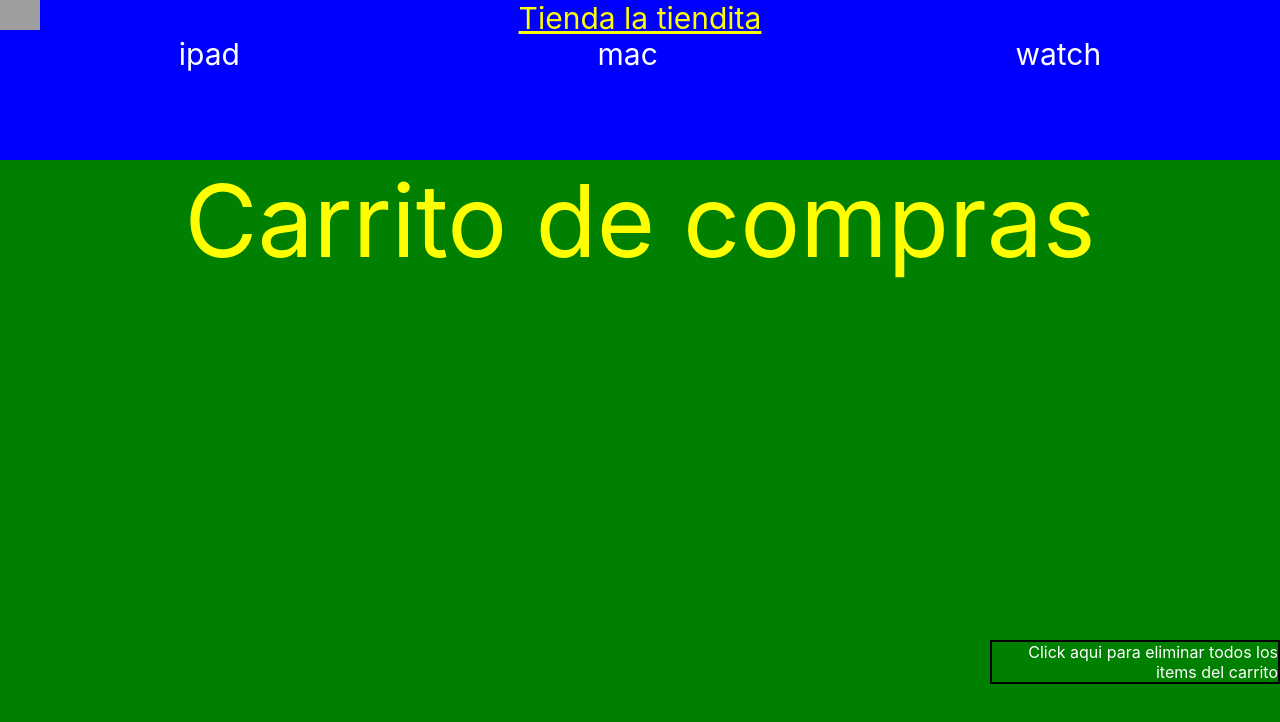
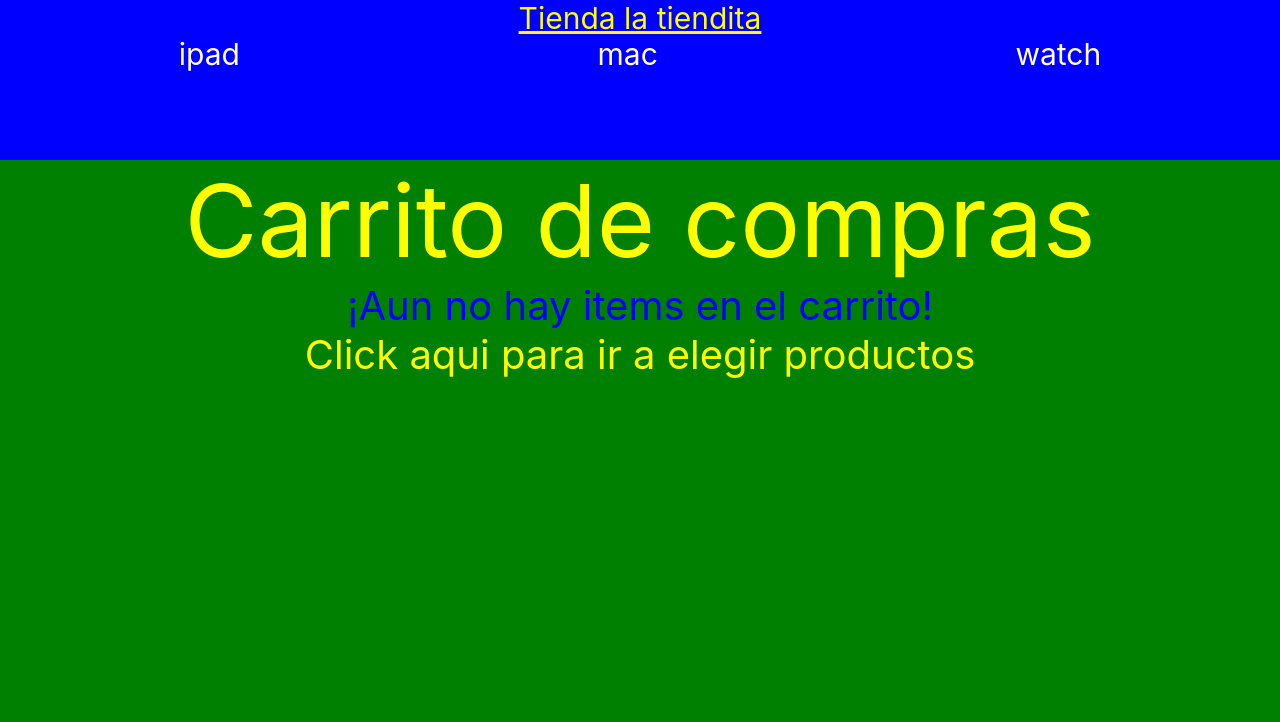
Before and after one commit to Ale2301/Romero-Ecommerce, a React (Create React App) app: page /cart in a window 1280 px wide. Shown: the top 722 px of the page. Built offline with nearby package versions, Linux system fonts and the light colour scheme; grey boxes are pictures that could not be loaded.

Commit message:
14th commit

```diff
--- a/src/App.js
+++ b/src/App.js
@@ -1,7 +1,7 @@
 import './App.css';
 import ItemListContainer from './components/ItemListContainer/ItemListContainer';
 import NavBar from './components/NavBar/NavBar';
-import ItemDetailContainer from './components/itemDetailContainer/itemDetailContainer';
+import ItemDetailContainer from './components/itemDetailContainer/ItemDetailContainer';
 import { BrowserRouter,Routes,Route} from 'react-router-dom';
 import { CartContextProvider } from './components/CartContext/CartContext';
 import Cart from './components/Cart/Cart';
--- a/src/components/Cart/Cart.css
+++ b/src/components/Cart/Cart.css
@@ -46,3 +46,17 @@
     font-size: 100px;
     color: yellow;
 }
+.carritoVacio{
+    font-size: 40px;
+    color: blue;
+    text-align: center;
+}
+.clickCarritoVacio{
+    color: yellow;
+    text-decoration: none;
+}
+.clickCarritoVacio:hover{
+    transition: .4s;
+    font-size: 45px;
+    color: white;
+}
--- a/src/components/Cart/Cart.js
+++ b/src/components/Cart/Cart.js
@@ -1,6 +1,7 @@
 import CartContext from "../CartContext/CartContext";
 import { useContext } from "react";
 import "./Cart.css"
+import { Link } from "react-router-dom";
 
 const Cart = () =>{
     const {cart} = useContext(CartContext)
@@ -42,13 +43,30 @@ const Cart = () =>{
                     {prod.price * prod.quantity}
                     </div>
                     <img src = {prod.img} alt = {prod.name}></img>
-                    <div className = "buttonCart" onClick={ e => removeItem(prod.id)}>
-                        Click para eliminar tu/s {prod.name}
-                    </div>
+                    {prod.quantity === 1?
+                        <div className = "buttonCart" onClick={ e => removeItem(prod.id)}>
+                            Click para eliminar tu {prod.name}
+                        </div>:
+                        <div className = "buttonCart" onClick={ e => removeItem(prod.id)}>
+                            Click para eliminar tus {prod.name}
+                        </div>
+                    }
                 </div>
             )}
-            {precioFinal === 0 ? <div></div> : <div className = "precioTotal">Precio total a pagar por estos productos: <span>{precioFinal}</span></div>}
-            <div className = "buttonCart clear" onClick={clearCart}>Click aqui para eliminar todos los items del carrito</div>
+            {precioFinal === 0 ?
+                <div className = "carritoVacio">
+                    <div>¡Aun no hay items en el carrito!</div>
+                    <Link className = "clickCarritoVacio" to = "/">Click aqui para ir a elegir productos</Link>
+                </div> :
+                <div className = "precioTotal">
+                    Precio total a pagar por estos productos: <span>{precioFinal}</span>
+                </div>}
+            {precioFinal !== 0 ?
+                <div className = "buttonCart clear" onClick={clearCart}>
+                    Click aqui para eliminar todos los items del carrito
+                </div>:
+                <div></div>
+            }
         </div>
     )
 }
--- a/src/components/NavBar/CartWidget.js
+++ b/src/components/NavBar/CartWidget.js
@@ -4,12 +4,16 @@ import { useContext } from 'react'
 import { Link } from 'react-router-dom'
 const CartWidget = () =>{
     const {getQuantity} = useContext(CartContext)
+    let condicion = getQuantity()
     return(
         <div>
-            <Link to ="/cart">
-                <img id = "logo" src = {require('../../img/Carrito.ico')}  alt="carrito"/>
-                {getQuantity()}
-            </Link>
+            {condicion !== 0 ?
+                <Link to ="/cart">
+                    <img id = "logo" src = {require('../../img/Carrito.ico')}  alt="carrito"/>
+                    {getQuantity()}
+                </Link>:
+                <div></div>
+            }
         </div>
     )
 }
--- a/src/components/itemDetailContainer/itemDetailContainer.js
+++ b/src/components/itemDetailContainer/itemDetailContainer.js
@@ -1,4 +1,4 @@
-import ItemDetail from "../itemDetail/itemDetail"
+import ItemDetail from "../itemDetail/ItemDetail"
 import { useEffect, useState } from "react"
 import { invocarProductosPorId } from "../asyncmock"
 import { useParams } from "react-router-dom"
```
